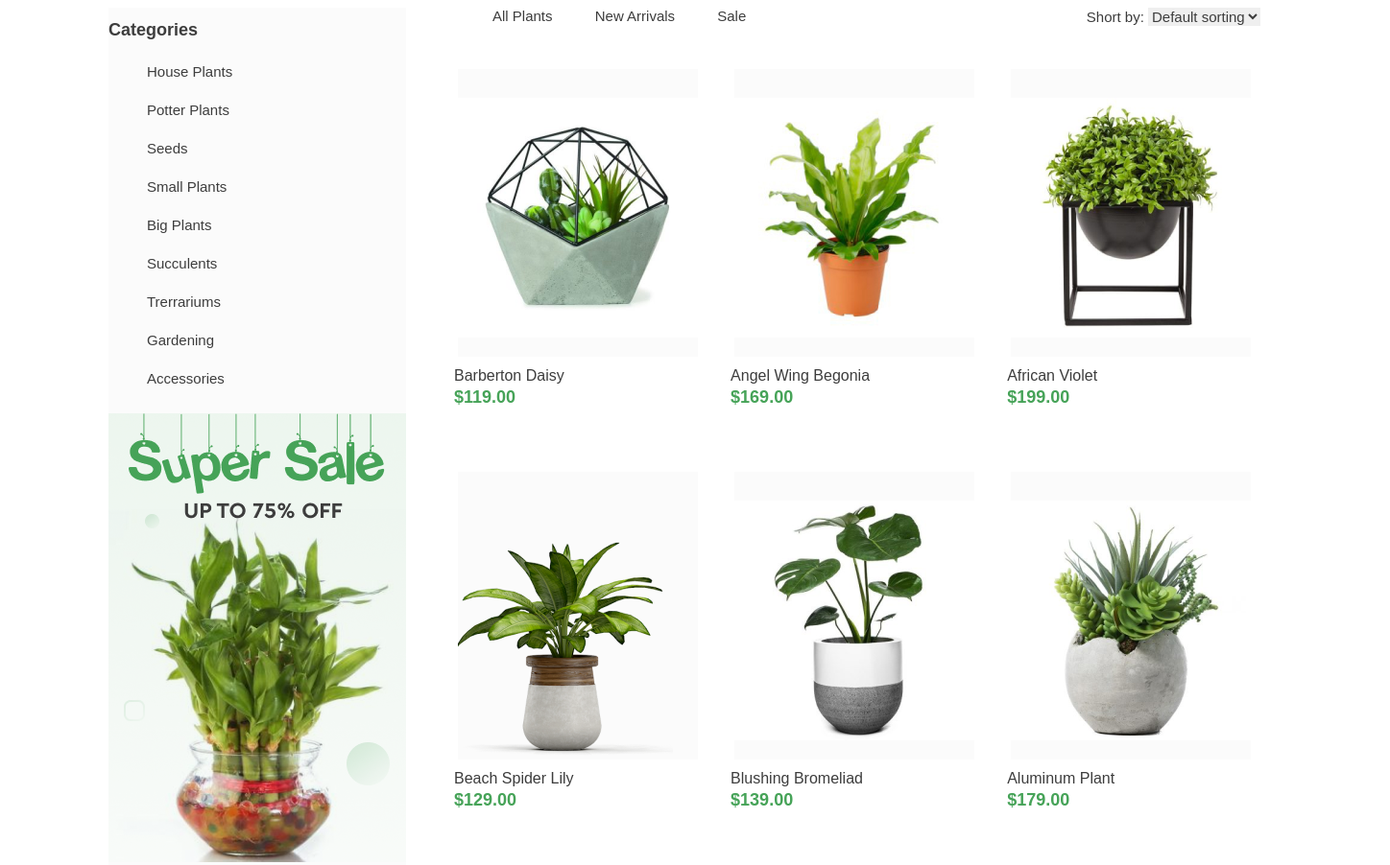
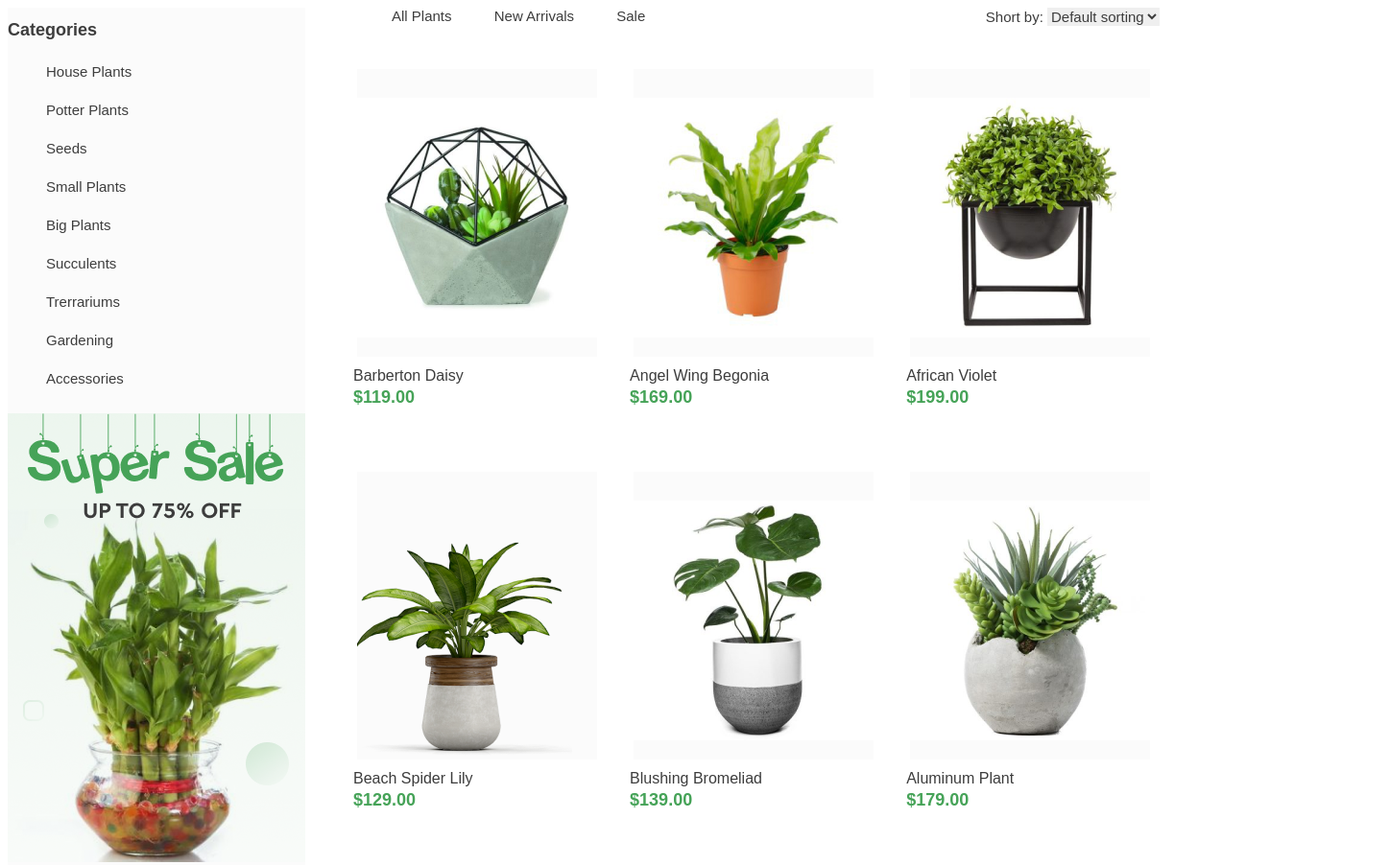
Before and after one commit to koshelnikiv/hillel, a plain HTML site: page home-07/index.html in a window 1280 px wide. Shown: the top 902 px of the page at 96% size, 1448 px wide, since content can reach past the window. Drawn offline with Linux system fonts and the light colour scheme.

Commit message:
'home-07'

```diff
--- a/home-07/css/style.css
+++ b/home-07/css/style.css
@@ -13,8 +13,8 @@
 }
 
 .wrapper {
-    width: 1440px;
-    padding: 0px 135px 0px 105px;
+    width: 1200px;
+    padding: 0px auto;
 }
 
 .menu {
```
